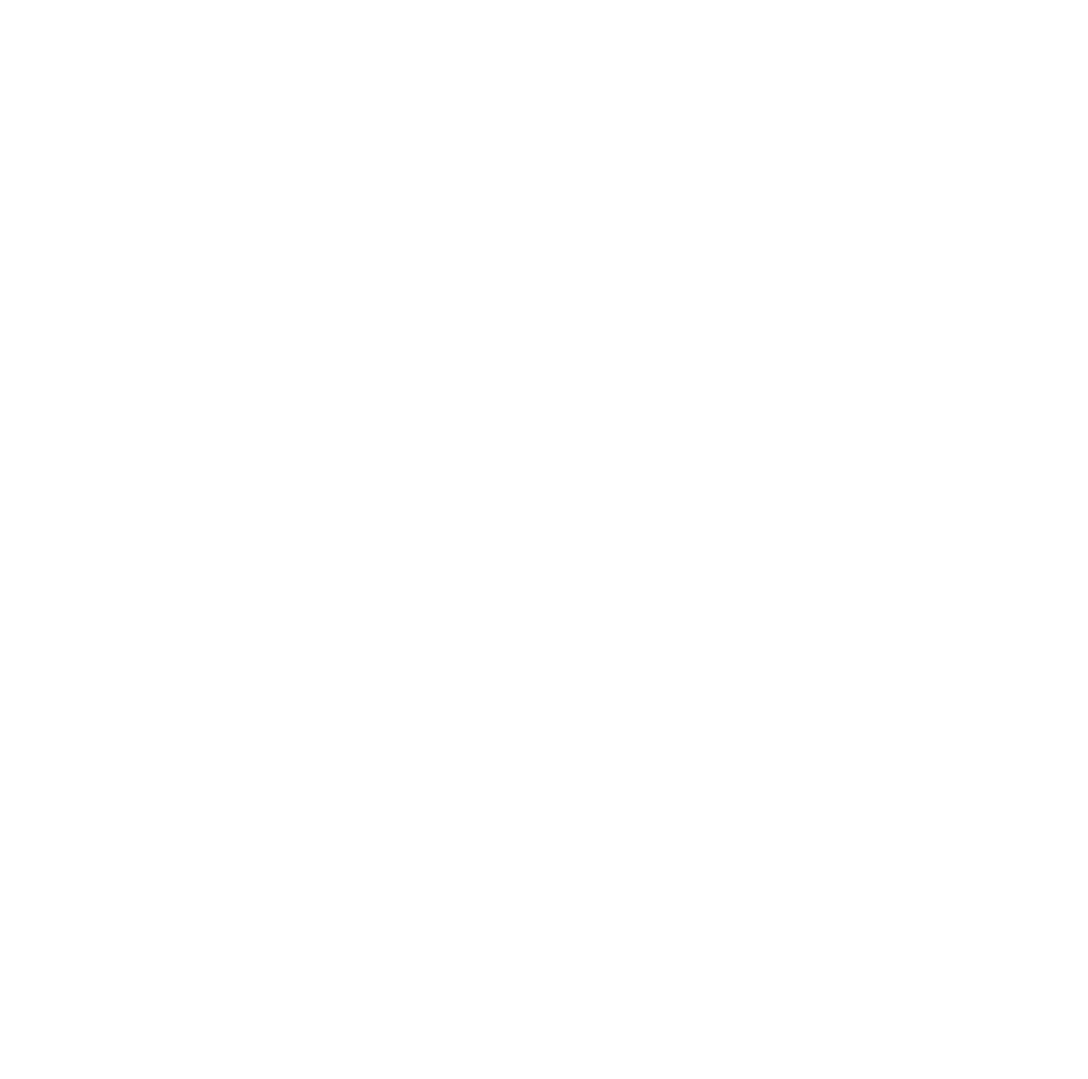
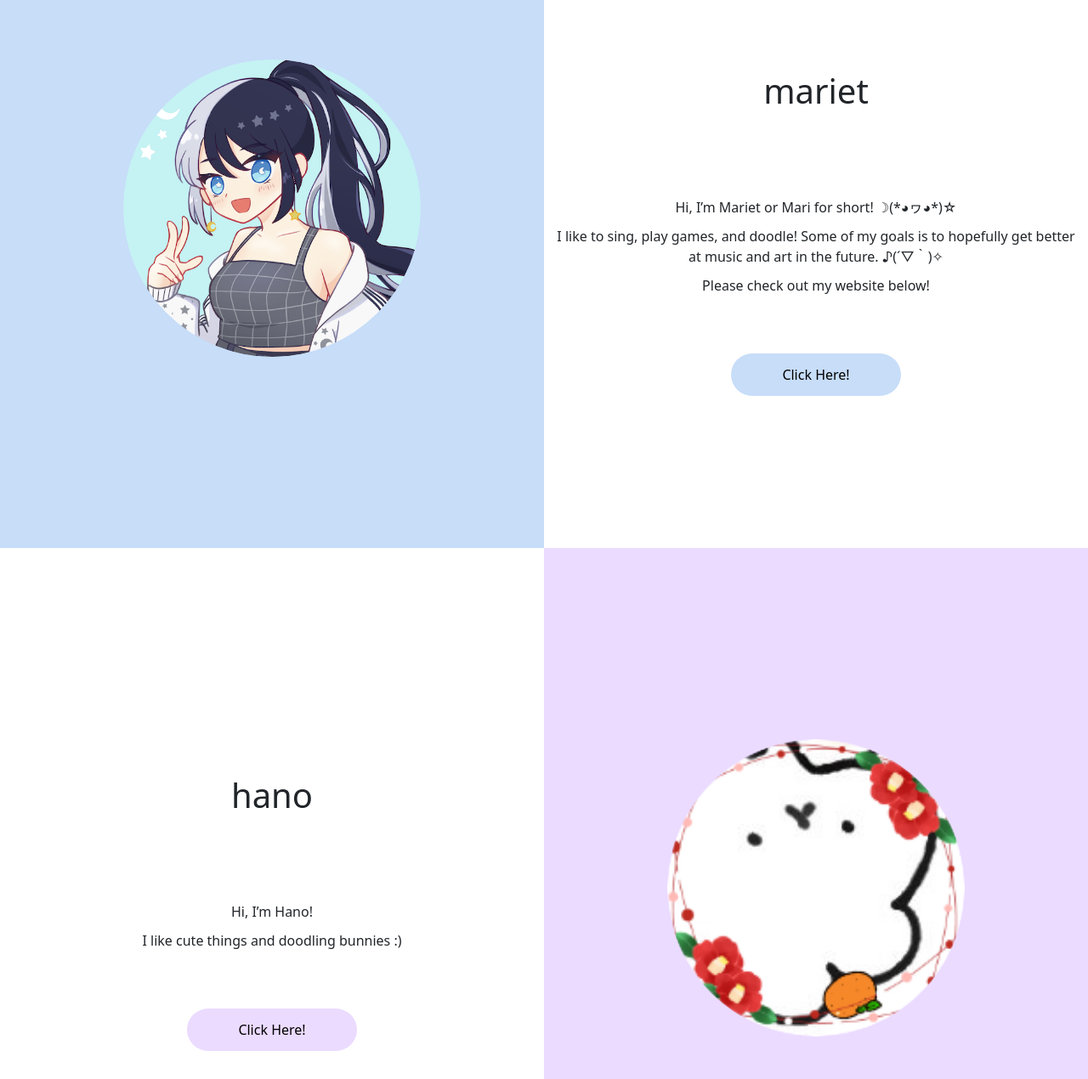
Before and after one commit to elyssamari/side-hustle-project, a React (Create React App) app in the folder front-end/: page /side-hustle-project/ in a window 1280 px wide. Before the commit this address had no page. Shown: the part 1217-2487 px from the top of the page at 85% size. Before the commit the page ends 800 px from the top, so only its background shows below. Built offline with nearby package versions, Linux system fonts and the light colour scheme.

Commit message:
changed basename of BrowserRouter, fixed img src

```diff
--- a/front-end/src/App.js
+++ b/front-end/src/App.js
@@ -11,7 +11,7 @@
 function App() {
   return (
     <div className="App">
-    <BrowserRouter>
+    <BrowserRouter basename='/side-hustle-project'>
     <NavBar />
       <Routes>
         <Route path="/" element={<Home />} />
--- a/front-end/src/Components/js/HomeComponents/DirGrid.js
+++ b/front-end/src/Components/js/HomeComponents/DirGrid.js
@@ -8,7 +8,7 @@
         <div class="directory">
             <div ref={props.mariet} class="mariet" id="half">
                 <div class="icon" id="dir-item">
-                    <img id="pfp" src="mhymariet.png" alt="mariet-pfp" />
+                    <img id="pfp" src={process.env.PUBLIC_URL + "/mhymariet.png"} alt="mariet-pfp" />
                 </div>
                 <div class="link" id="dir-item">
                     <h1 class="dirGrid-header">mariet</h1>
@@ -28,12 +28,12 @@
                     <a href="/hano"><Button id="link-btn">Click Here!</Button></a>
                 </div>
                 <div class="icon" id="dir-item">
-                    <img id="pfp" src="mhyhano.png" alt="hano-pfp" />
+                    <img id="pfp" src={process.env.PUBLIC_URL + "/mhyhano.png"} alt="hano-pfp" />
                 </div>
             </div>
             <div ref={props.yaron} class="yaron" id="half">
                 <div class="icon" id="dir-item">
-                    <img id="pfp" src="mhybola.png" alt="yaron-pfp" />
+                    <img id="pfp" src={process.env.PUBLIC_URL + "/mhybola.png"} alt="yaron-pfp" />
                 </div>
                 <div class="link" id="dir-item">
                     <h1 class="dirGrid-header">yaron</h1>
--- a/front-end/src/Pages/Home.js
+++ b/front-end/src/Pages/Home.js
@@ -20,7 +20,7 @@
         yaron={ yaron }
       />
       <Container className="text-center justify-content-md-center" >
-        <img className="banner-image" src="bearcrew3.png" alt="homebanner" height="674" width="1360"></img>
+        <img className="banner-image" src={process.env.PUBLIC_URL + "/bearcrew3.png"} alt="homebanner" height="674" width="1360"></img>
       </Container>
       <HomeLayout />
       <DirGrid
```
Also changed, not shown: 1 other file (tests, documents, lock files or other folders).
